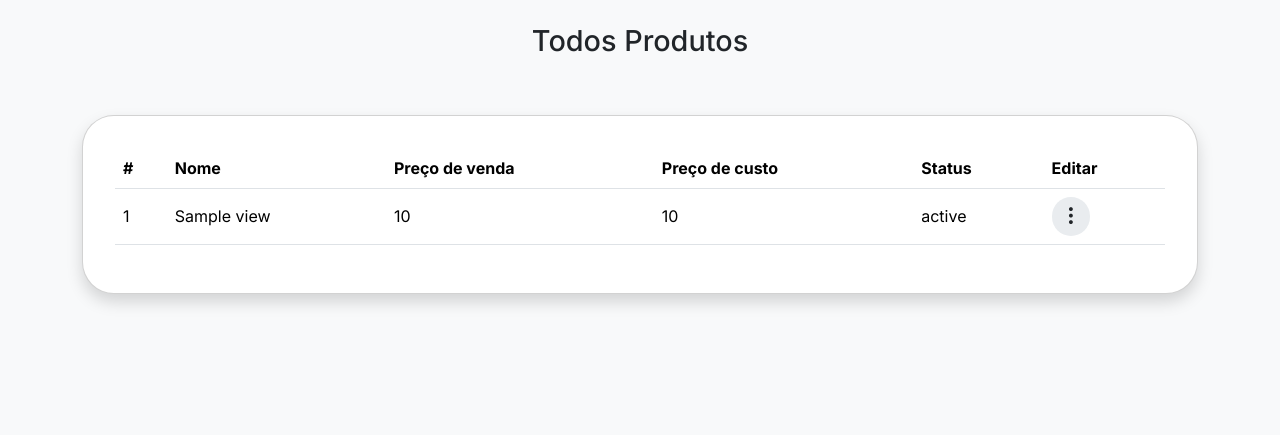
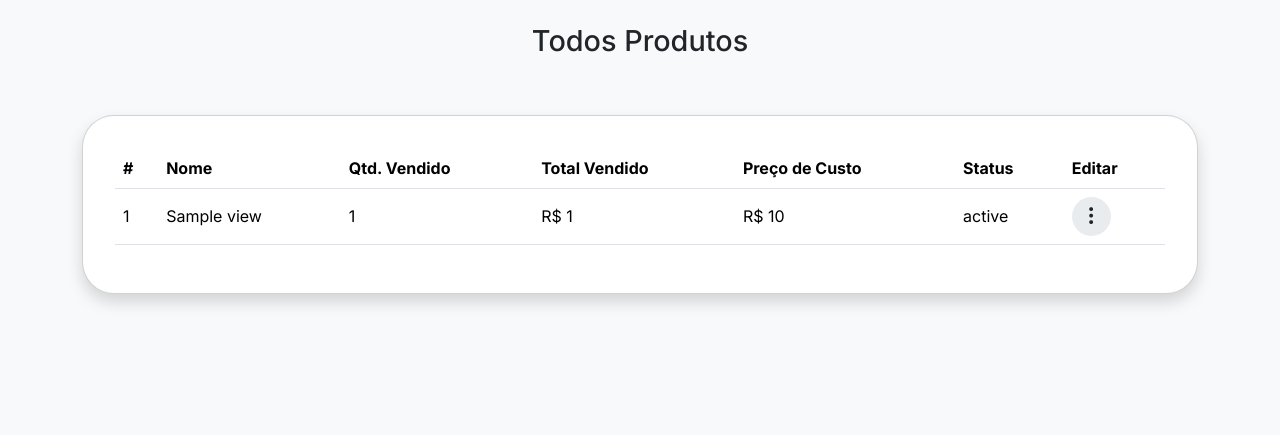
Before and after one commit to gustavoarantesdev/orderApp, a PHP site: template App/Views/product/show.php in a window 1280 px wide. Shown: the part 74-509 px from the top of the page. Run offline with PHP 8.4, Linux system fonts and the light colour scheme; the template is opened without the code that fills it: most values are stand-ins (such as "Sample title", 1, 10 or a date in 2020); some libraries are stand-ins or nearby versions.

Commit message:
feat: Adicionar colunas para os novos dados

```diff
--- a/App/Views/product/show.php
+++ b/App/Views/product/show.php
@@ -5,6 +5,7 @@ use App\Helpers\FlashMessage;
 FlashMessage::render()
 
 ?>
+
 <main style="margin-bottom: 7rem;">
     <section class="container">
         <!-- Título -->
@@ -18,8 +19,9 @@ FlashMessage::render()
                         <tr>
                             <th scope="col">#</th>
                             <th scope="col">Nome</th>
-                            <th scope="col">Preço de venda</th>
-                            <th scope="col">Preço de custo</th>
+                            <th scope="col">Qtd. Vendido</th>
+                            <th scope="col">Total Vendido</th>
+                            <th scope="col">Preço de Custo</th>
                             <th scope="col">Status</th>
                             <th scope="col">Editar</th>
                         </tr>
@@ -30,8 +32,9 @@ FlashMessage::render()
                             <tr>
                                 <td><?= htmlspecialchars($data->id) ?></td>
                                 <td><?= htmlspecialchars($data->name) ?></td>
-                                <td><?= htmlspecialchars($data->sell_price) ?></td>
-                                <td><?= htmlspecialchars($data->cost_price) ?></td>
+                                <td><?= htmlspecialchars($data->total_orders) ?></td>
+                                <td>R$ <?= htmlspecialchars($data->total_sales) ?></td>
+                                <td>R$ <?= htmlspecialchars($data->cost_price) ?></td>
                                 <td><?= htmlspecialchars($data->status) ?></td>
                                 <td>
                                     <button class="btn bg-body-secondary p-2 lh-1 rounded-5" type="button"
```
